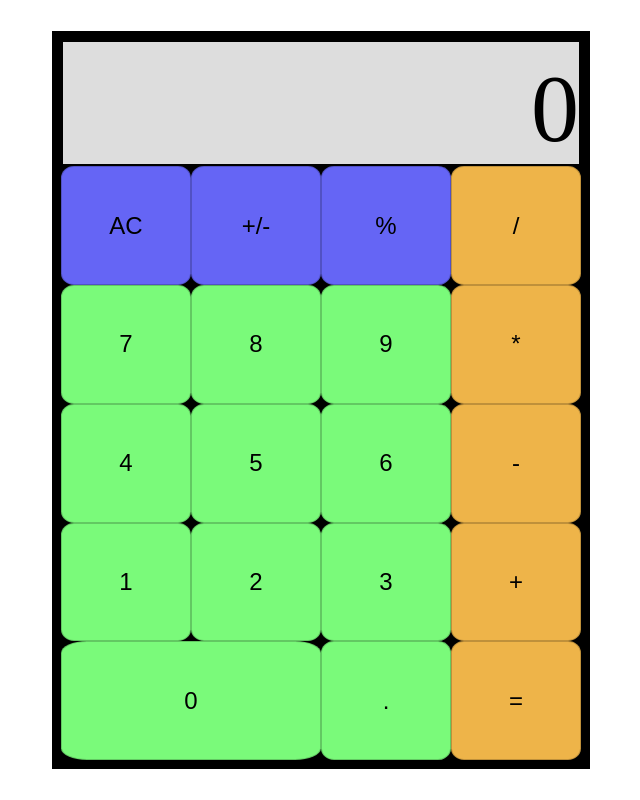
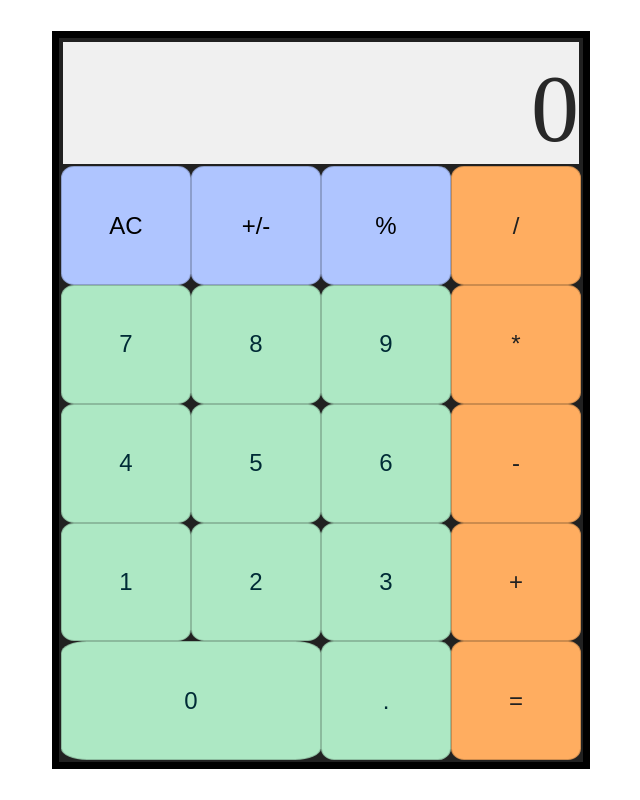
Before and after one commit to thehomienova/crunchTime, a plain HTML site: page index.html in a window 1280 px wide. Shown: the whole page, without its empty margins (319-959 px from the left). Drawn offline with Linux system fonts and the light colour scheme.

Commit message:
Final touch up

```diff
--- a/index.html
+++ b/index.html
@@ -32,7 +32,7 @@
             <button class= "btn operators" id="+" data-value="add">+</button>
             <button class= "btn numbers" id="zero" data-value="0">0</button>
             <button class= "btn numbers" id="decimal" data-value="decimal">.</button>
-            <button class= "btn operators" id="equal" data-value="equal">=</button>
+            <button class= "btn operators" id="=" data-value="equal">=</button>
 
 
     </div>
--- a/script.js
+++ b/script.js
@@ -9,7 +9,7 @@ function subtract (x,y) {
 function multiply (x, y) {
     let finalNum = x * y;
     if (finalNum.toString().length > 7) {
-        return Math.floor(finalNum * 100) / 100;
+        return finalNum.toString().slice(0, 7);
     } else {
         return finalNum;
     }
@@ -20,9 +20,11 @@ function divide (x, y) {
         return "nope";
     }
 
+
     let finalNum = x / y;
+
     if (finalNum.toString().length > 7) {
-        return Math.floor(finalNum * 100) / 100;
+        return finalNum.toString().slice(0,7);
     } else {
         return finalNum;
     }
@@ -98,6 +100,7 @@ buttonContainer.addEventListener("click", (event) => {
                 } else {
                     firstNum = currentNumber;
                 }
+
                 currentOperator = value === "add" ? "+" :
                 value === "subtract" ? "-" :
                 value === "multiply" ? "*" : "/";
@@ -118,6 +121,7 @@ buttonContainer.addEventListener("click", (event) => {
 });
 
 document.addEventListener("keydown", function(event) {
+   console.log(event.key)
 
     let operators = document.querySelectorAll(".operators")
     operators.forEach(operator => operator.style.opacity = 1);
@@ -159,11 +163,12 @@ document.addEventListener("keydown", function(event) {
             keyPressed === "-" ? "-" :
             keyPressed === "*" ? "*" : "/";
             currentNumber = "";
-
             document.getElementById(currentOperator.toString()).style.opacity = 0.7;
                 break;
+
         case "=":
         case "Enter":
+
             let equal = document.getElementById("=");
             equal.style.opacity = 0.7;
             setTimeout(() => {
@@ -174,6 +179,11 @@ document.addEventListener("keydown", function(event) {
             firstNum = finalNum;
             currentNumber = "";
             output.textContent = finalNum;
+            firstNum = "";
+            secondNum = "";
+            currentNumber = finalNum;
+            currentOperator = "";
+
             break;
         default:
             return "error, no operator found :("
--- a/style.css
+++ b/style.css
@@ -7,7 +7,7 @@ body {
 }
 
 #calc {
-    background-color: black;
+    background-color: rgb(33, 33, 33);
     border: 7px black solid;
     height: 90vh;
     width: 65vh;
@@ -18,12 +18,16 @@ body {
 
 #display {
     height: 17%;
-    background-color: rgb(221, 221, 221);
+    background-color: rgb(240, 240, 240);
     font-size: 600%;
     display: flex;
     justify-content: flex-end;
     align-items: flex-end;
     margin: 2px;
+}
+
+#output {
+    color: rgb(40, 40, 40);
 }
 
 #buttons {
@@ -49,15 +53,18 @@ body {
 }
 
 .misc {
-    background-color: rgb(101, 101, 245);
+    background-color: rgb(175, 197, 255);
+    color: rgb (20, 20, 20);
 }
 
 .operators {
-    background-color: rgb(238, 180, 73);
+    background-color: rgb(255, 173, 96);
+    color: rgb(33, 33, 33);
 }
 
 .numbers {
-    background-color: rgb(122, 250, 122);
+    background-color: rgb(173, 232, 196);
+    color: rgb(0, 43, 54);
 }
 
 .operators {
```
Lines whose indentation alone changed are shown as unchanged.
